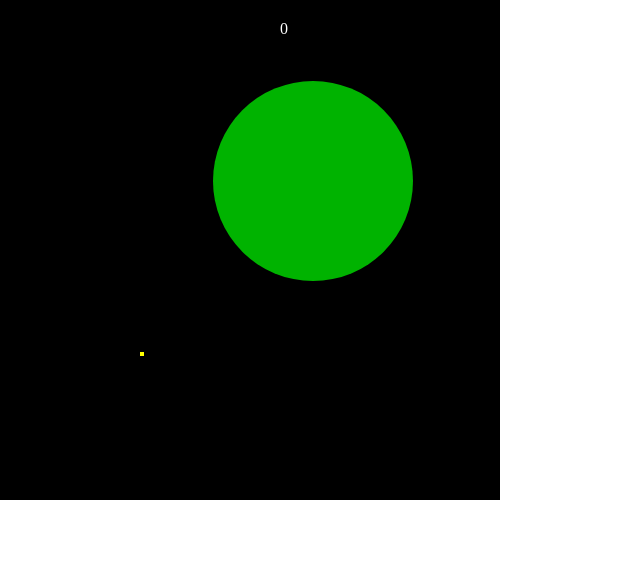
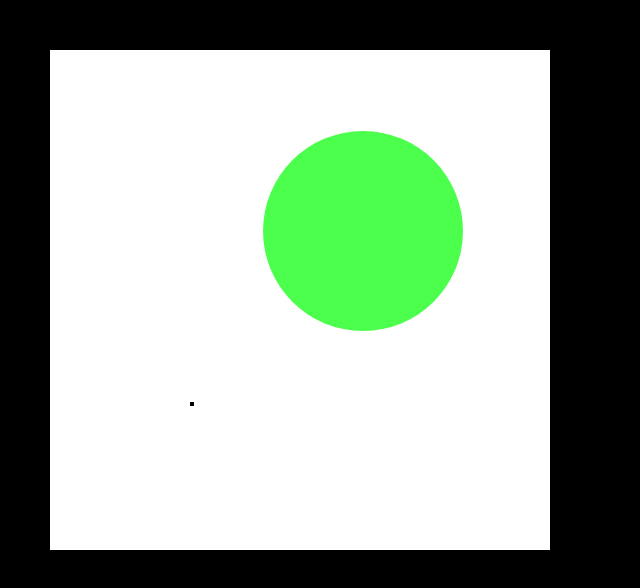
Before and after one commit to koyner/touch-bubbles, an Angular app: page / in a window 1280 px wide. Shown: the top 588 px of the page, without its empty margins (0-640 px from the left). Built offline with nearby package versions, Linux system fonts and the light colour scheme.

Commit message:
~ general

```diff
--- a/src/app/app.component.html
+++ b/src/app/app.component.html
@@ -1,5 +1,5 @@
-<div style="color:white;">
-  <div style="position:absolute;left:0;top:0;background-color:black;"
+<div style="color:white;position:absolute;left:50px;top:50px;">
+  <div style="position:absolute;left:0;top:0;background-color:white;"
        [style.width.px]="_spaceW"
        [style.height.px]="_spaceH">
   </div>
@@ -9,7 +9,7 @@
   </div>
   <div style="position: absolute;left:20px;top:20px;" *ngIf="isGameOver()">GAME OVER</div>
   <div style="position: absolute;left:280px;top:20px;">{{score}}</div>
-  <div style="position: absolute;background-color:yellow;"
+  <div style="position: absolute;background-color:black;"
        [style.left.px]="range.minX"
        [style.top.px]="range.minY"
        [style.width.px]="rangeWidth"
--- a/src/app/app.component.ts
+++ b/src/app/app.component.ts
@@ -10,6 +10,7 @@ export class AppComponent implements OnInit {
 
   private _isGameOver = false;
   private _idLatest = 0;
+  private _sideMin = 200;
   private _sideMax = 200;
 
   _spaceW = 500;
--- a/src/index.html
+++ b/src/index.html
@@ -1,5 +1,5 @@
 <!doctype html>
-<html lang="en">
+<html lang="en" style="background-color: black;">
 <head>
   <meta charset="utf-8">
   <title>TouchBubbles</title>
```
